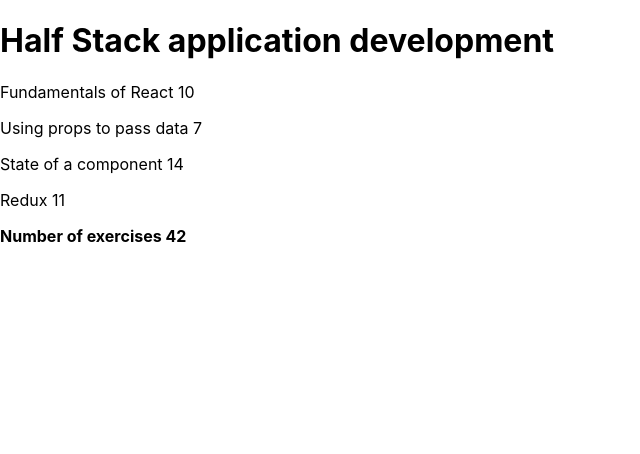
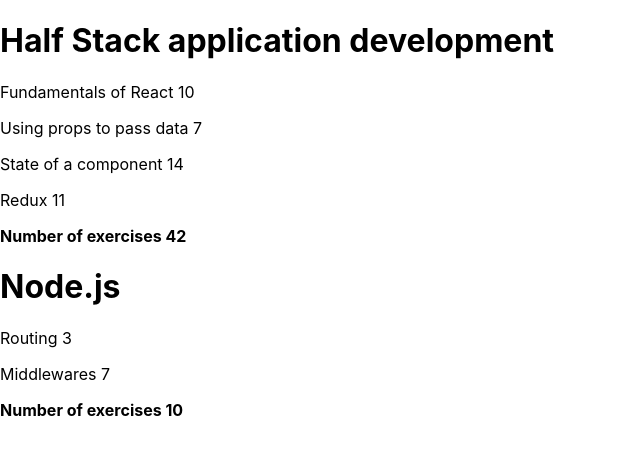
Before and after one commit to paulollivier152/FullStackOpen-Part2, a React (Create React App) app in the folder courseinfo/: page / in a window 1280 px wide. Shown: the top 454 px of the page, without its empty margins (0-640 px from the left). Built offline with nearby package versions, Linux system fonts and the light colour scheme.

Commit message:
Exercise 2.4 Completed

```diff
--- a/courseinfo/src/App.js
+++ b/courseinfo/src/App.js
@@ -40,33 +40,57 @@
 }
 
 const App = () => {
-  const course = {
+  const courses = [
+    {
+      name: 'Half Stack application development',
       id: 1,
-    name: "Half Stack application development",
       parts: [
         {
-        name: "Fundamentals of React",
+          name: 'Fundamentals of React',
           exercises: 10,
-        id: 1,
+          id: 1
         },
         {
-        name: "Using props to pass data",
+          name: 'Using props to pass data',
           exercises: 7,
-        id: 2,
+          id: 2
         },
         {
-        name: "State of a component",
+          name: 'State of a component',
           exercises: 14,
-        id: 3,
+          id: 3
         },
         {
-        name: "Redux",
+          name: 'Redux',
           exercises: 11,
-        id: 4,
+          id: 4
+        }
+      ]
     },
-    ],
+    {
+      name: 'Node.js',
+      id: 2,
+      parts: [
+        {
+          name: 'Routing',
+          exercises: 3,
+          id: 1
+        },
+        {
+          name: 'Middlewares',
+          exercises: 7,
+          id: 2
         }
+      ]
+    }
+  ]
 
-  return <Course course={course} />
+  return (
+    <div>
+      {courses.map(course => (
+        <Course key={course.id} course={course} />
+      ))}
+    </div>
+  )
 }
 export default App
```
Lines whose indentation alone changed are shown as unchanged.
